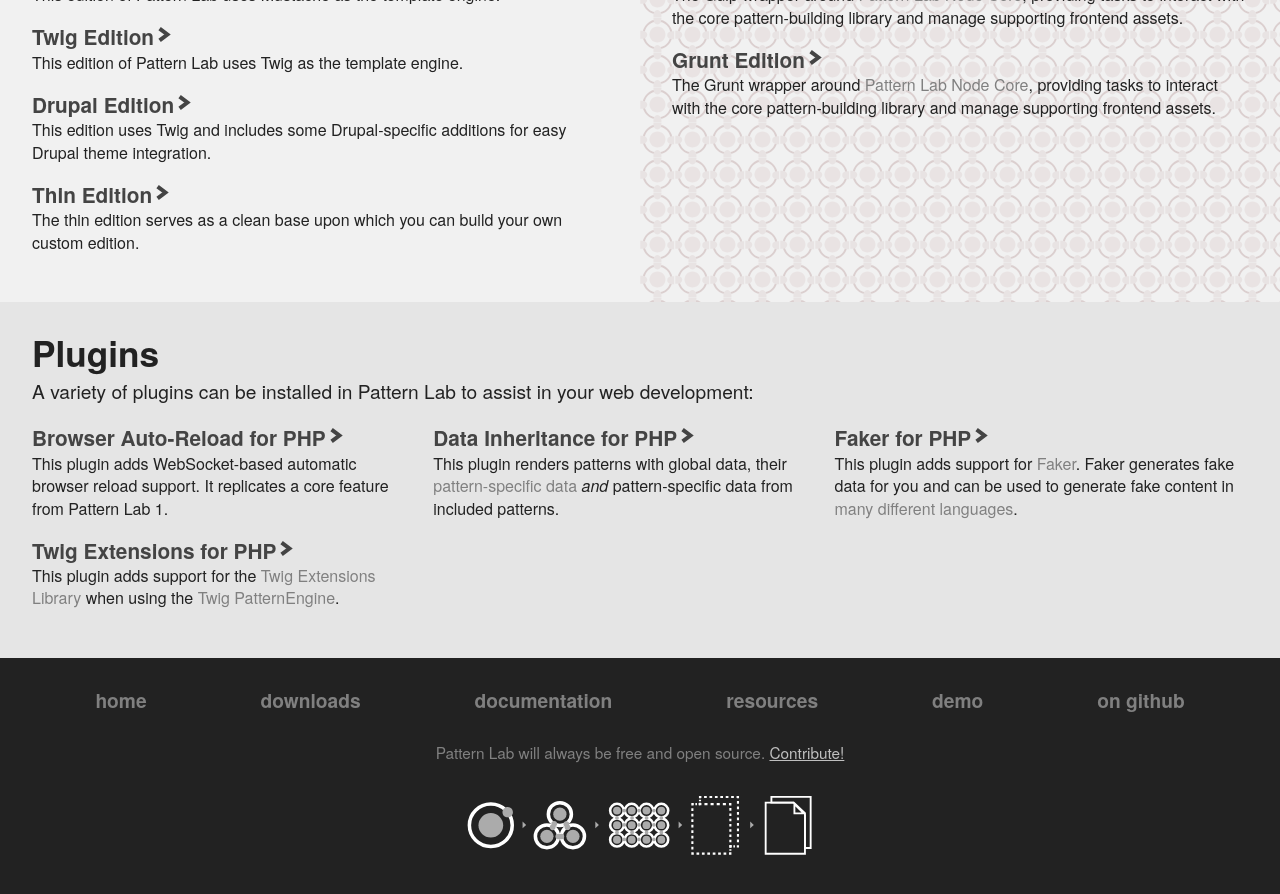
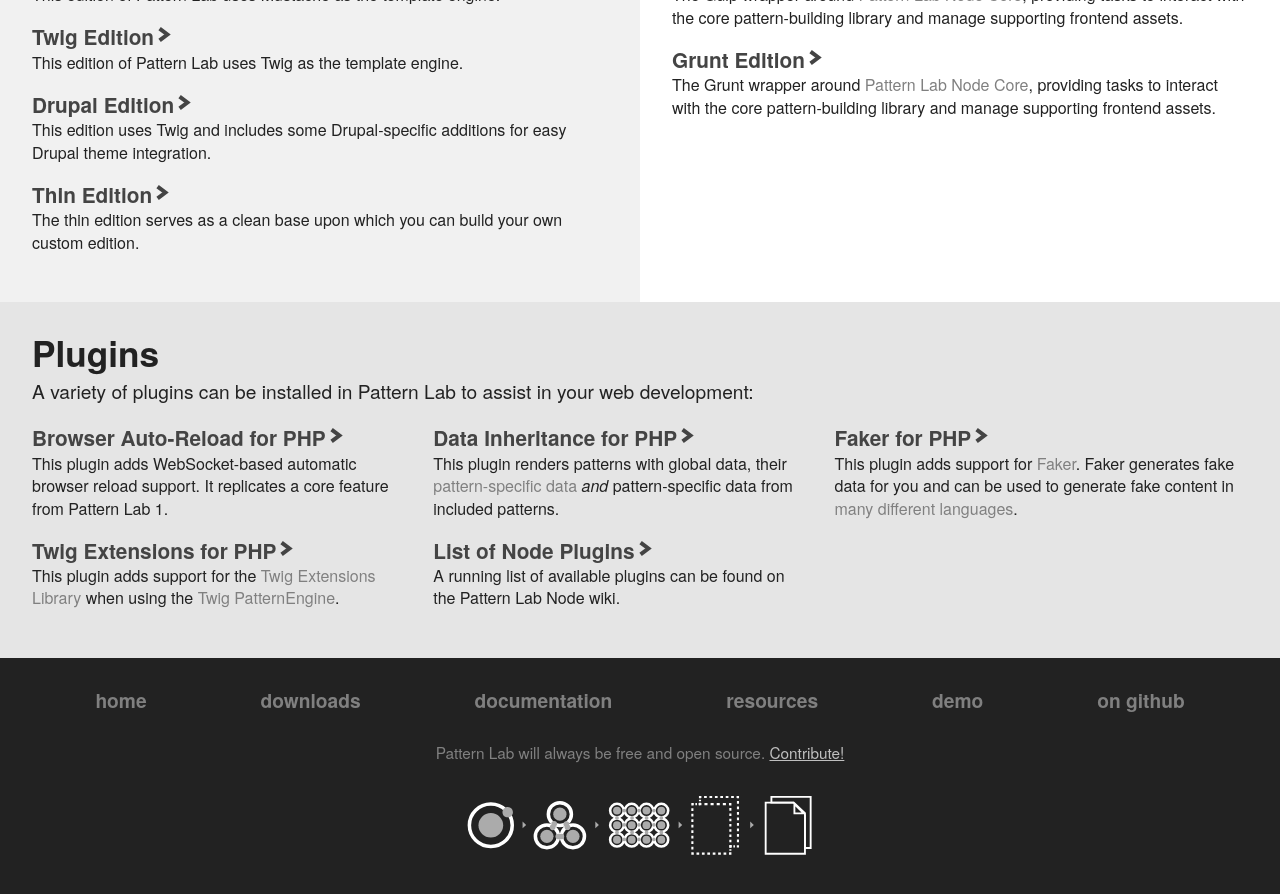
Before and after one commit to pattern-lab/website, a Jekyll site: the page built from download.html, in a window 1280 px wide and 900 px high, scrolled down 628 px. Shown: the top 894 px of the window. Built offline with Jekyll 4.4.1, drawn with Linux system fonts in a browser that asks for light colours.

Commit message:
Added link to Node plugins. changed the tile type so Node is readible

```diff
--- a/download.html
+++ b/download.html
@@ -19,7 +19,7 @@
 
     <div class="gi">
 
-        <div class="tile tile--flex tile--fancy">
+        <div class="tile tile--flex tile--alt2">
             <h2 class="section__title">Node Versions</h2>
 						{% include download-node.html %}
         </div>
@@ -47,6 +47,13 @@
 					<a class="link-desc-list__link" href="https://github.com/pattern-lab/plugin-php-twig-extensions">Twig Extensions for PHP</a>
 					<p class="link-desc-list__desc">This plugin adds support for the <a href="http://twig.sensiolabs.org/doc/extensions/index.html#extensions-install">Twig Extensions Library</a> when using the <a href="https://github.com/pattern-lab/patternengine-php-twig">Twig PatternEngine</a>.</p>
 				</li>
+				<li class="link-desc-list__item">
+					<a class="link-desc-list__link" href="https://github.com/pattern-lab/patternlab-node/wiki/Official-&-Community-Plugins">List of Node Plugins</a>
+					<p class="link-desc-list__desc">A running list of available plugins can be found on the Pattern Lab Node wiki.</p>
+				</li>
+
+
+
 
 				<!--
 				<li class="link-desc-list__item">
```
